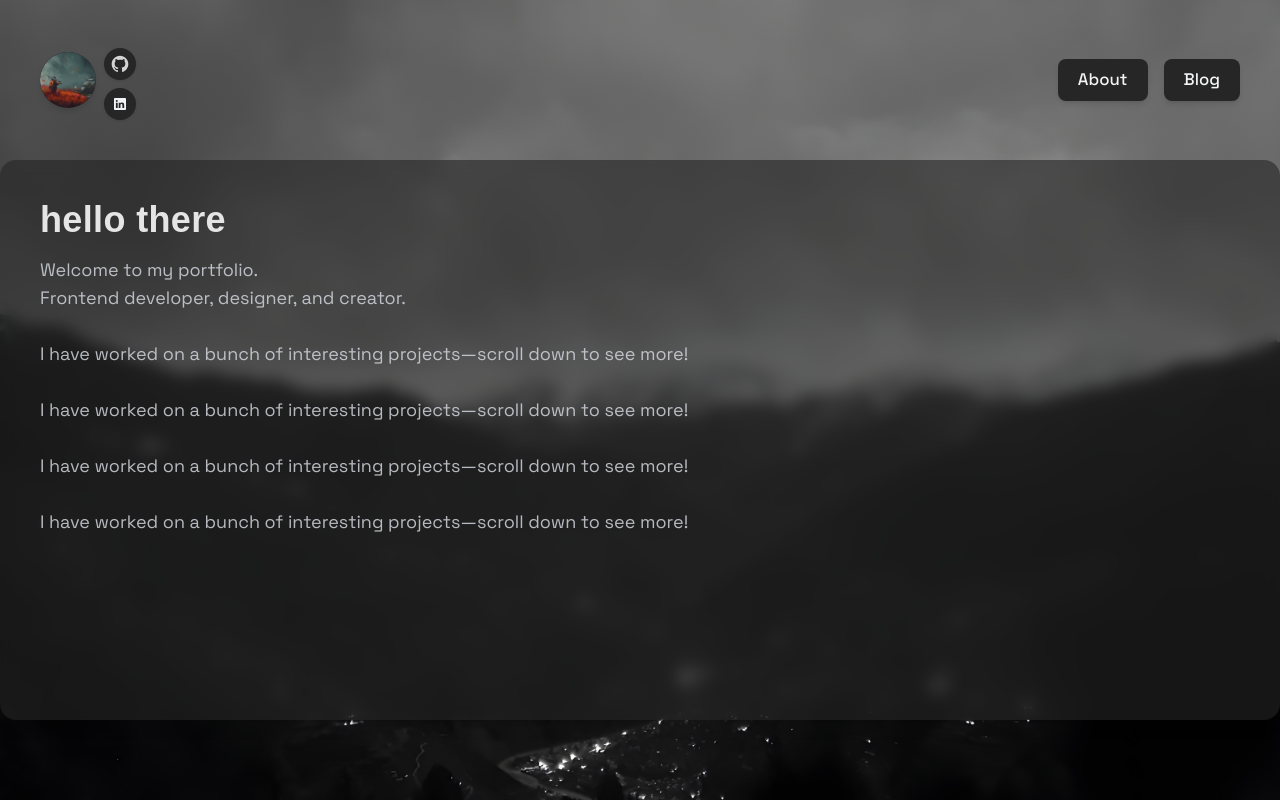
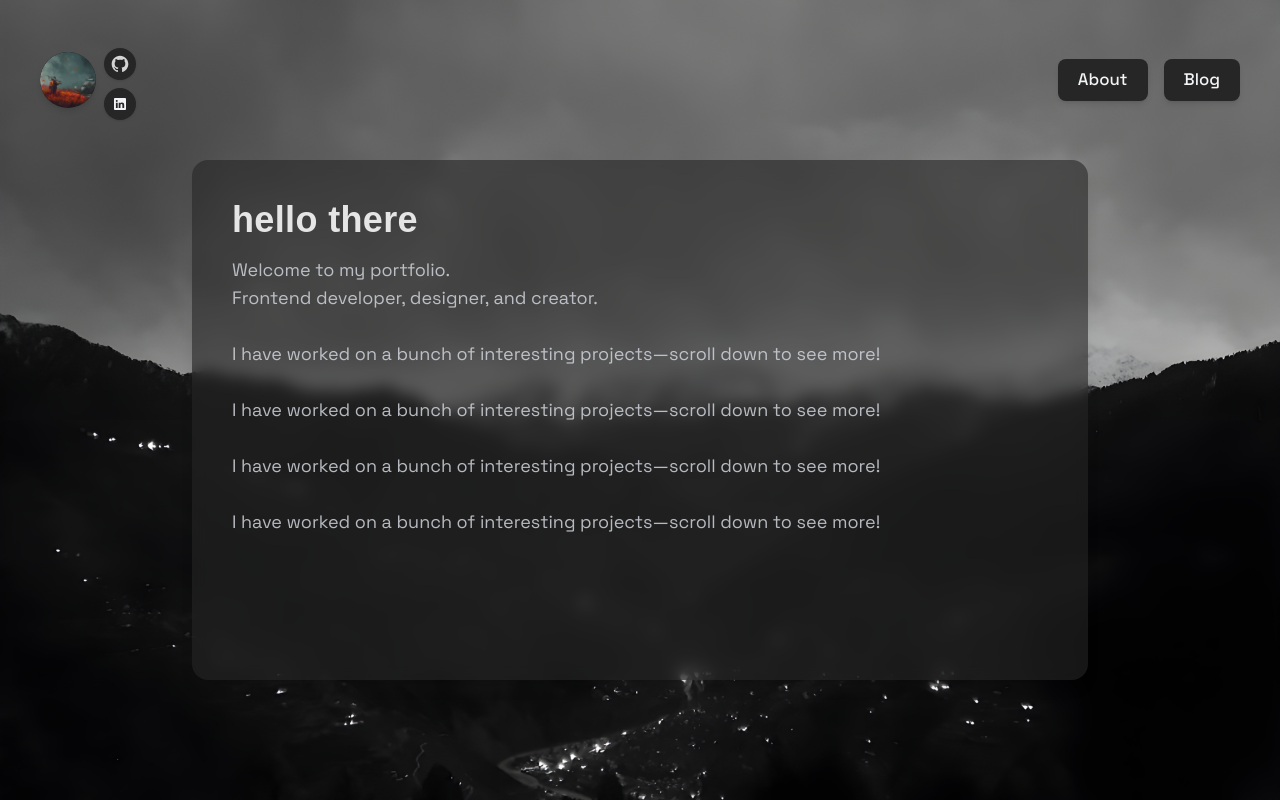
Before and after one commit to Mafzii/portfolio-v2, a Next.js app: page / in a window 1280 px wide. Built offline with nearby package versions, Linux system fonts and the light colour scheme; a web font is replaced by a local one.

Commit message:
some more fixes

```diff
--- a/src/components/BaseLayout.js
+++ b/src/components/BaseLayout.js
@@ -46,7 +46,7 @@ export default function BaseLayout({ children }) {
                         </Link>
                     </div>
                 </header>
-                <section className="z-10 bottom-0 right-0 bg-neutral-800/60 backdrop-blur-sm sm:rounded-2xl shadow-lg p-10 min-w-full h-full sm:min-h-[70vh] sm:mb-[10vh]">
+                <section className="z-10 bottom-0 right-0 bg-neutral-800/60 backdrop-blur-sm sm:rounded-2xl shadow-lg p-10 min-w-full h-full sm:min-h-[65vh] sm:mb-[15vh] sm:min-w-[70vw] sm:max-w-[70vw] overflow-scroll text-wrap">
                     {children}
                 </section>
             </div>
--- a/src/pages/blog/index.js
+++ b/src/pages/blog/index.js
@@ -29,7 +29,7 @@ export default function Blog({ posts }) {
       <Head>
         <title>Blog - Mustafa Afzal</title>
       </Head>
-      <h1 className="text-4xl font-bold mb-6 text-neutral-200">
+      <h1 className="text-4xl font-bold mb-4 text-neutral-200">
         blog
       </h1>
       <ul className="space-y-4">
--- a/src/pages/index.js
+++ b/src/pages/index.js
@@ -8,7 +8,7 @@ export default function Home() {
         <title>Mustafa Afzal</title>
       </Head>
       <h1 className="text-4xl font-bold mb-4 tracking-tight text-neutral-200">hello there</h1>
-      <p className="text-lg mb-8 text-gray-300 opacity-85">
+      <p className="text-lg text-gray-300 opacity-85">
         Welcome to my portfolio.<br />Frontend developer, designer, and creator.
         <br /><br />I have worked on a bunch of interesting projects—scroll down to see more!<br /><br />I have worked on a bunch of interesting projects—scroll down to see more!<br /><br />I have worked on a bunch of interesting projects—scroll down to see more!<br /><br />I have worked on a bunch of interesting projects—scroll down to see more!
       </p>
```
